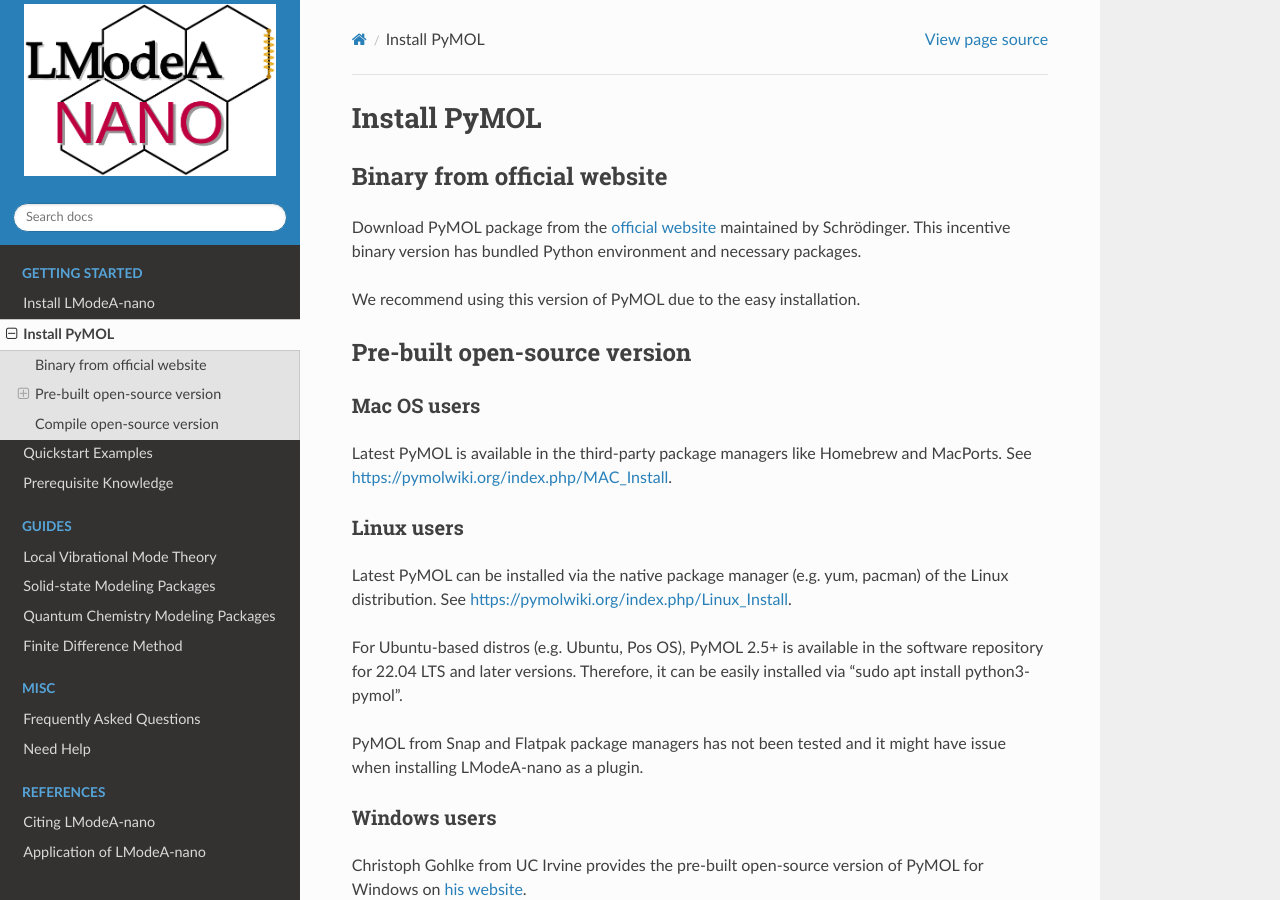
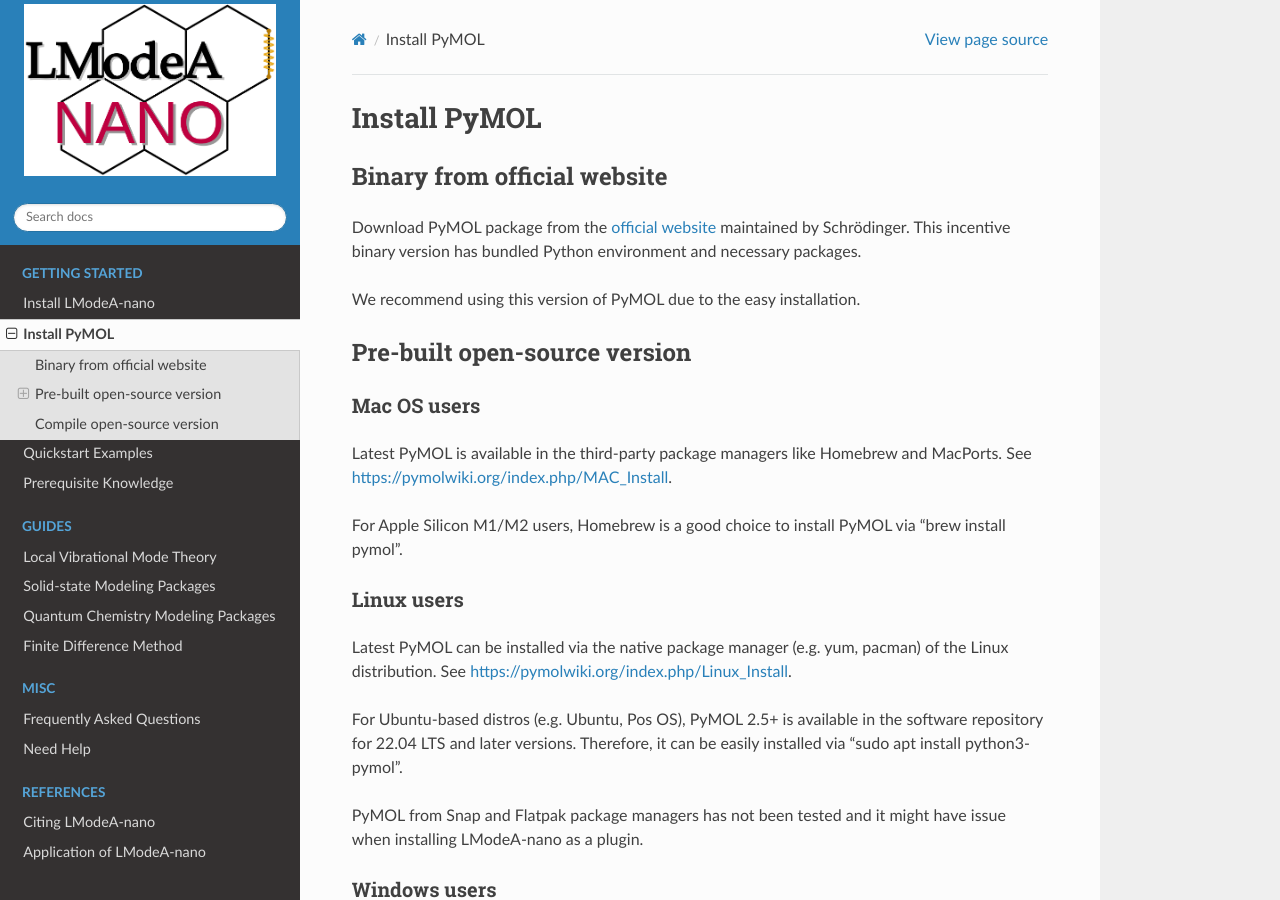
Before and after one commit to smutao/lm-nn-doc, a Sphinx documentation site: the page built from source/setup-pymol.rst, in a window 1280 px wide and 900 px high. Built offline with Sphinx 7.4.7 and the Read the Docs theme 2.0.0, drawn with Linux system fonts in a browser that asks for light colours.

Commit message:
Update setup-pymol.rst
add installation note for apple M1/M2 chips

```diff
--- a/source/setup-pymol.rst
+++ b/source/setup-pymol.rst
@@ -25,6 +25,7 @@
 
 Latest PyMOL is available in the third-party package managers like Homebrew and MacPorts. See https://pymolwiki.org/index.php/MAC_Install.
 
+For Apple Silicon M1/M2 users, Homebrew is a good choice to install PyMOL via "brew install pymol".
 
 
 Linux users
```
